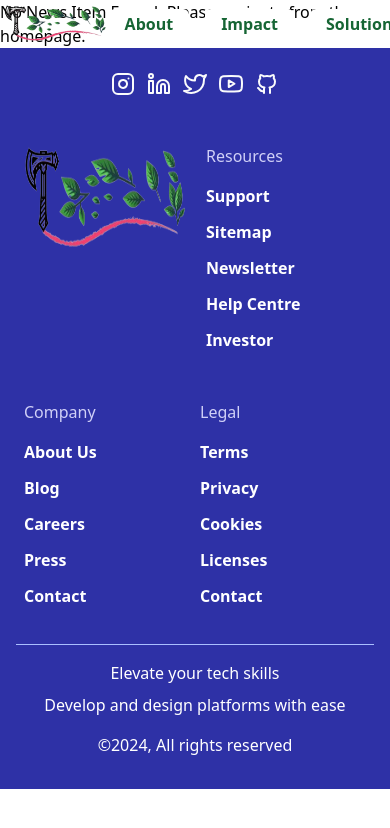
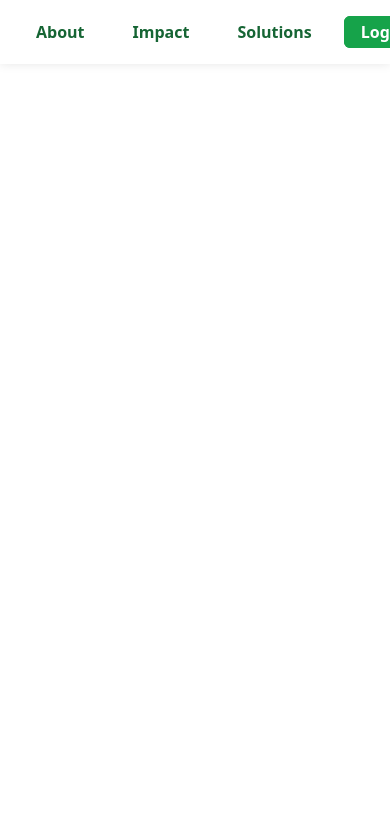
Before and after one commit to abdeel07/deforestation-front, a React (Create React App) app: page /posts/details in a window 390 px wide. Shown: the top 828 px of the page. Built offline with nearby package versions, Linux system fonts and the light colour scheme.

Commit message:
remove unnecessary components

```diff
--- a/public/index.html
+++ b/public/index.html
@@ -24,7 +24,7 @@
       work correctly both with client-side routing and a non-root public URL.
       Learn how to configure a non-root public URL by running `npm run build`.
     -->
-    <title>React App</title>
+    <title>Deforestation</title>
   </head>
   <body>
     <noscript>You need to enable JavaScript to run this app.</noscript>
--- a/src/App.js
+++ b/src/App.js
@@ -1,11 +1,7 @@
 import React from "react";
 import Header from "./components/Header";
-import HeroSection from "./components/HeroSection";
 import NewsSection from "./components/NewsSection";
-import AboutSection from "./components/AboutSection";
 import RegionalSection from "./components/RegionalSection";
-import SolutionsSection from "./components/SolutionsSection";
-import Footer from "./components/Footer";
 import CommentApi from "./components/CommentApi";
 import { BrowserRouter as Router, Routes, Route } from "react-router-dom";
 import PostDetails from "./components/PostDetails";
@@ -21,11 +17,8 @@ function App() {
               path="/"
               element={
                 <>
-                  <HeroSection />
                   <NewsSection />
-                  <AboutSection />
                   <RegionalSection />
-                  <SolutionsSection />
                   <CommentApi />
                 </>
               }
@@ -33,7 +26,6 @@ function App() {
             <Route path="/posts/:postId" element={<PostDetails />} />
           </Routes>
         </main>
-        <Footer />
       </div>
     </Router>
   );
--- a/src/components/Footer/index.jsx
+++ /dev/null
@@ -1,182 +0,0 @@
-// src/components/Footer.js
-import React from "react";
-import "./style.css";
-import github from "../../assets/images/social/github.svg";
-import instagram from "../../assets/images/social/instagram.svg";
-import linkedin from "../../assets/images/social/linkedin.svg";
-import twitter from "../../assets/images/social/twitter.svg";
-import youtube from "../../assets/images/social/youtube.svg";
-import logoImage from "../../assets/images/logo/logo.png";
-
-const Footer = () => {
-	return (
-		<>
-			{/* <section className="subscription-section">
-				<div className="subscription-wrapper">
-					<div className="subscription__description">
-						<h2>Join 10k+ other readers!</h2>
-						<p>Stay up to date with our news and articles</p>
-					</div>
-					<form className="subscribe-form">
-						<input
-							type="email"
-							spellcheck="false"
-							placeholder="Your Email"
-						/>
-						<button type="submit">Subscribe</button>
-					</form>
-				</div>
-			</section> */}
-			<footer>
-				<div className="footer-wrapper">
-					<div className="social-wrapper">
-						<div className="social-links">
-							<ul>
-								<li>
-									<a href="/" title="Instagram">
-										<img src={instagram} alt="Instagram" />
-									</a>
-								</li>
-								<li>
-									<a href="/" title="Linkedin">
-										<img src={linkedin} alt="Linkedin" />
-									</a>
-								</li>
-								<li>
-									<a href="/" title="Twitter">
-										<img src={twitter} alt="Twitter" />
-									</a>
-								</li>
-								<li>
-									<a href="/" title="Youtube">
-										<img src={youtube} alt="YouTube" />
-									</a>
-								</li>
-								<li>
-									<a href="/" title="GitHub">
-										<img src={github} alt="GitHub" />
-									</a>
-								</li>
-							</ul>
-						</div>
-					</div>
-
-					<div className="footer-columns">
-						<div className="footer-links">
-							<div className="footer-logo !max-w-none">
-								<img
-									src={logoImage}
-									alt="Logo"
-									className="h-28 w-64"
-								/>
-							</div>
-
-							<section>
-								<h3>Resources</h3>
-								<ul>
-									<li>
-										<a href="/" title="Support">
-											Support
-										</a>
-									</li>
-									<li>
-										<a href="/" title="Sitemap">
-											Sitemap
-										</a>
-									</li>
-									<li>
-										<a href="/" title="Newsletter">
-											Newsletter
-										</a>
-									</li>
-									<li>
-										<a href="/" title="Help Centre">
-											Help Centre
-										</a>
-									</li>
-									<li>
-										<a href="/" title="Investor">
-											Investor
-										</a>
-									</li>
-								</ul>
-							</section>
-							<section>
-								<h3>Company</h3>
-								<ul>
-									<li>
-										<a href="/" title="About Us">
-											About Us
-										</a>
-									</li>
-									<li>
-										<a href="/" title="Blog">
-											Blog
-										</a>
-									</li>
-									<li>
-										<a href="/" title="Careers">
-											Careers
-										</a>
-									</li>
-									<li>
-										<a href="/" title="Press">
-											Press
-										</a>
-									</li>
-									<li>
-										<a href="/" title="Contact">
-											Contact
-										</a>
-									</li>
-								</ul>
-							</section>
-							<section>
-								<h3>Legal</h3>
-								<ul>
-									<li>
-										<a href="/" title="Terms and services">
-											Terms
-										</a>
-									</li>
-									<li>
-										<a href="/" title="Privacy Policy">
-											Privacy
-										</a>
-									</li>
-									<li>
-										<a href="/" title="Cookies">
-											Cookies
-										</a>
-									</li>
-									<li>
-										<a href="/" title="Licenses">
-											Licenses
-										</a>
-									</li>
-									<li>
-										<a href="/" title="Cookies">
-											Contact
-										</a>
-									</li>
-								</ul>
-							</section>
-						</div>
-					</div>
-					<div className="footer-bottom">
-						<div className="footer-description">
-							<h3>Elevate your tech skills</h3>
-							<p>Develop and design platforms with ease</p>
-						</div>
-						<small>
-							©<span id="year">{new Date().getFullYear()}</span>,
-							All rights reserved
-						</small>
-					</div>
-				</div>
-			</footer>
-		</>
-	);
-};
-
-export default Footer;
--- a/src/components/Footer/style.css
+++ /dev/null
@@ -1,281 +0,0 @@
-
-:root {
-    --primary: #2E31A6;
-    --text-color: white;
-    --white: white;
-    --text-gray: #FEFEFE;
-    --text-heading-gray: #D0D0F7;
-    --background: #EDF0F9;
-    --border: #aabfff;
-}
-
-
-.subscription-section {
-    margin: 0 auto;
-    margin-top: auto;
-    padding: 48px 16px;
-    max-width: 1024px;
-    width: 100%;
-}
-
-/*? subscribe section */
-.subscription-wrapper {
-    margin: 0 auto;
-    border-radius: 16px;
-    padding: 24px;
-    display: flex;
-    min-height: 180px;
-    gap: 32px;
-    color: var(--primary);
-    background-color: var(--background);
-    flex-wrap: wrap;
-    justify-content: start;
-    align-items: center;
-    justify-content: space-between;
-}
-
-.subscription__description {
-    display: flex;
-    flex-direction: column;
-    gap: 12px;
-    flex-grow: 1;
-}
-
-.subscribe-form {
-    display: flex;
-    gap: 16px;
-    flex-wrap: wrap;
-    flex-grow: 1;
-}
-
-.subscribe-form > input {
-    border: 1px solid var(
-        --button-border);
-    color: var(--primary);
-    outline: none;
-    min-height: 48px;
-    background-color: var(
-        --white);
-    font-size: 1.2rem;
-    flex-grow: 3;
-    padding: 8px 12px;
-    border-radius: 8px;
-}
-
-.subscribe-form > input:focus {
-    border: 1px solid var(
-        --primary);
-}
-
-.subscribe-form >
-input::placeholder {
-    color: var(--text-heading-gray);
-}
-
-.subscribe-form > button {
-    cursor: pointer;
-    background-color: var(
-        --primary);
-    border-radius: 8px;
-    color: var(--white);
-    font-size: 1.25rem;
-    min-height: 48px;
-    flex-grow: 1;
-    white-space: nowrap;
-    padding: 8px 12px;
-    border: 0px;
-    outline: none;
-    border: 1px solid var(
-        --button-border);
-}
-
-/*? footer containers */
-footer {
-    bottom: 0px;
-    background-color: var(
-        --primary);
-    width: 100%;
-    min-width: 300px;
-    bottom: 0px;
-    display: flex;
-    align-items: center;
-    flex-direction: column;
-}
-
-.footer-wrapper {
-    display: flex;
-    flex-direction: column;
-    max-width: 1024px;
-    width: 100%;
-    padding: 16px;
-}
-
-.footer-links {
-    display: flex;
-    flex-direction: row;
-    flex-wrap: wrap;
-    flex-grow: 4;
-    gap: 48px 16px;
-}
-
-.footer-columns {
-    display: flex;
-    flex-wrap: wrap;
-    padding: 24px 8px 36px 8px;
-}
-
-.footer-columns section,
-.footer-columns .footer-logo {
-    display: flex;
-    flex-direction: column;
-    flex: 1 0 160px;
-    max-width: 160px;
-}
-
-.footer-columns ul {
-    display: flex;
-    gap: 12px;
-    list-style-type: none;
-    padding: 0;
-    margin: 0;
-    flex-direction: column;
-    font-weight: 600;
-}
-
-.footer-columns ul a {
-    color: var(--text-color);
-    text-decoration: none;
-}
-
-.footer-columns ul a:hover{
-    text-decoration: underline;
-}
-
-.footer-columns h3 {
-    color: var(--text-heading-gray);
-    margin-top: 0;
-    margin-bottom: 16px;
-    font-size: 1rem;
-}
-
-.footer-logo {
-    display: flex;
-    gap: 16px;
-    flex-grow: 1;
-    max-width: 160px;
-    margin-bottom: 48px;
-}
-
-.footer-logo svg {
-    stroke: var(--text-color);
-    stroke-width: 8px;
-    width: 50px;
-    height: 50px;
-}
-
-/*? Footer bottom */
-.footer-bottom {
-    margin-top: 48px;
-    display: flex;
-    align-items: end;
-    width: 100%;
-    gap: 16px;
-    padding: 16px 0px;
-    flex-wrap: wrap;
-    justify-content: space-between;
-    color: var(--text-color);
-    border-top: 1px solid var(
-        --border);
-}
-
-.footer-bottom > small {
-    font-size: 16px;
-    margin: 0 4px;
-}
-
-.footer-headline > h2 {
-    margin: 0px;
-    color: var(--text-primary);
-}
-
-.footer-headline > p {
-    color: var(--text-color);
-    margin: 4px 0px 20px 0px;
-}
-
-.footer-description {
-    display: flex;
-    flex-direction: column;
-    justify-content: space-between;
-}
-
-.footer-description h3 {
-    margin-bottom: 8px;
-}
-
-/*? socials */
-
-.social-wrapper {
-    display: flex;
-    width: 100%;
-    gap: 8px;
-    padding: 8px 0px;
-    justify-content: end;
-    margin-bottom: 16px;
-    align-items: center;
-    color: var(--text-color);
-}
-
-.social-links {
-    display: flex;
-    gap: 8px;
-    align-items: center;
-}
-
-.social-links img {
-    width: 24px;
-    height: 24px;
-    transition: all 0.2s ease-in-out;
-}
-
-.social-links img:hover {
-    transform: scale(1.1);
-}
-
-.social-links ul {
-    display: flex;
-    flex-wrap: wrap;
-    gap: 12px;
-    list-style-type: none;
-}
-
-/*? mobile */
-
-@media (min-width: 926px) {
-    .footer-logo {
-        margin-right: auto;
-    }
-}
-
-@media (max-width: 800px) {
-    .footer-top {
-        display: flex;
-        flex-direction: column;
-        align-items: center;
-        text-align: center;
-        padding: 16px 8px 32px 8px;
-    }
-
-    .footer-bottom {
-        display: flex;
-        flex-direction: column;
-        align-items: center;
-        justify-content: center;
-        margin: 0 auto;
-        text-align: center;
-    }
-
-    .social-wrapper {
-        justify-content: center;
-    }
-}
--- a/src/components/FormForRegional.jsx
+++ b/src/components/FormForRegional.jsx
@@ -1,10 +1,9 @@
-import React, { useState, useEffect } from 'react';
+import React, { useState } from 'react';
 
 const FormForRegional = ({ onFormSubmit, onCloseForm }) => {
   const [heading, setHeading] = useState('');
   const [newsInput, setNewsInput] = useState('');
   const [pageNumber, setPageNumber] = useState(1);
-  const [selectedImage, setSelectedImage] = useState('');
   const [articleType, setArticleType] = useState('Regional'); // Default to REGIONAL
   const [imageUrl, setImageUrl] = useState('https://picsum.photos/200/200?random=7');
 
--- a/src/components/Header.jsx
+++ b/src/components/Header.jsx
@@ -1,6 +1,6 @@
 // src/components/Header.js
 import React, { useState, useEffect } from "react";
-import logoImage from "../assets/images/logo/logo.png"; // Import your logo image
+// import logoImage from "../assets/images/logo/logo.png"; // Import your logo image
 import Login from './Login';
 import SignUp from './SignUp';
 import { useAuth } from "../contexts/AuthContext";
@@ -45,16 +45,21 @@ const Header = () => {
 
 	return (
 		<header
-			className={`fixed top-0 left-0 w-full z-10 transition-all duration-300 ease-in-out ${isScrolled ? "bg-white shadow-lg" : "bg-transparent"
-				}`}
+			className={`fixed top-0 left-0 w-full z-10 transition-all duration-300 ease-in-out bg-white shadow-lg}`}
+			style={{
+				backgroundColor: "white",
+				boxShadow: "0 0 10px 0 rgba(0, 0, 0, 0.1)",
+				padding: "1rem",
+			}}
 		>
 			<div className="container mx-auto flex justify-between items-center p-1">
-				<img
+				{/* <img
 					src={logoImage}
 					alt="Logo"
 					className=" h-10 sm:h-14	w-auto"
-				/>
+				/> */}
 				{/* Logo image */}
+				<div></div>
 				<nav>
 					<ul className="flex space-x-4">
 						<li>
--- a/src/components/Login.jsx
+++ b/src/components/Login.jsx
@@ -9,7 +9,7 @@ const Login = ({ onClose }) => {
   const [showSignUp, setShowSignUp] = useState(false);
   const [email, setEmail] = useState("");
   const [password, setPassword] = useState("");
-  const [error, setError] = useState("");
+  const [, setError] = useState("");
 
   const handleSubmit = async (e) => {
     e.preventDefault();
--- a/src/components/NewsSection.jsx
+++ b/src/components/NewsSection.jsx
@@ -170,7 +170,7 @@ const NewsSection = () => {
 	};
 
 	return (
-		<section id="news" className="p-12">
+		<section id="news" className="p-12" style={{ marginTop: "50px" }}>
 			<div className="container">
 				<div className="action-buttons">
 					<div className="uppercase tracking-wide text-xl  text-indigo-500 font-semibold">
```
